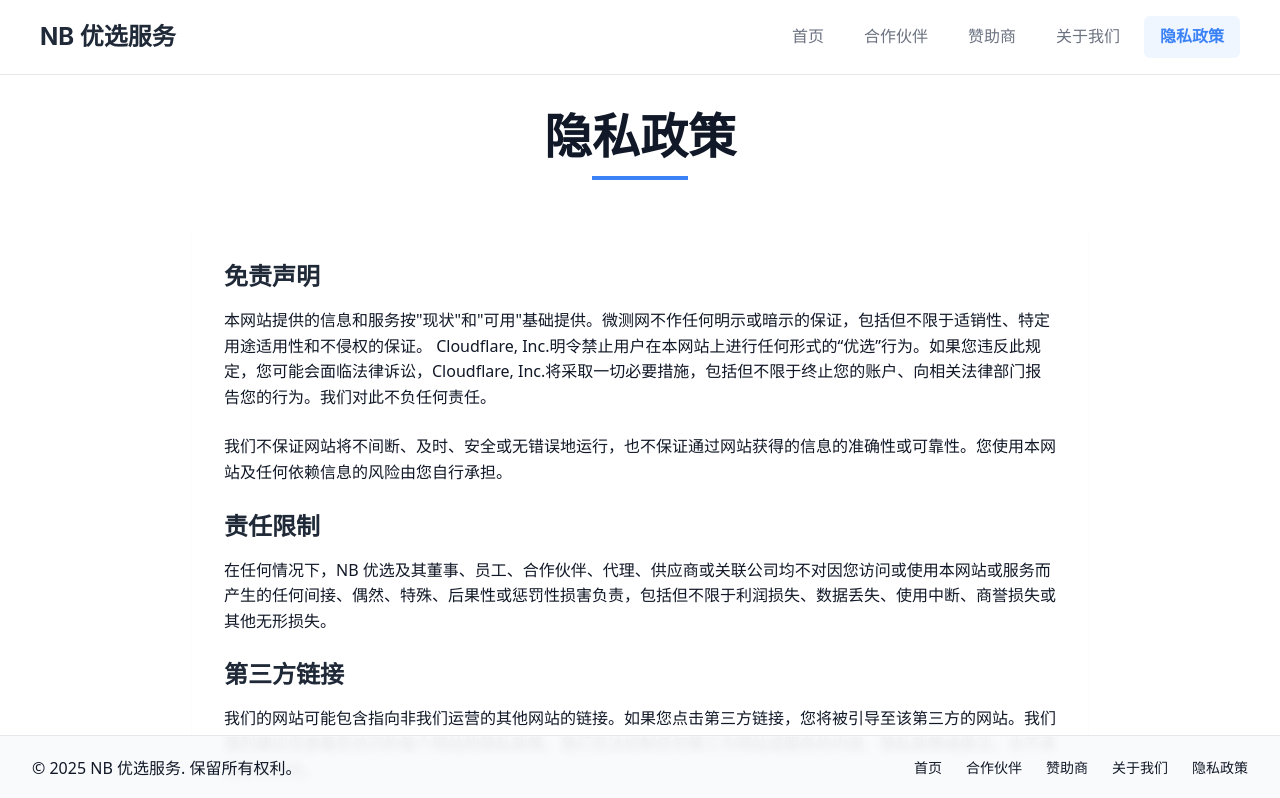
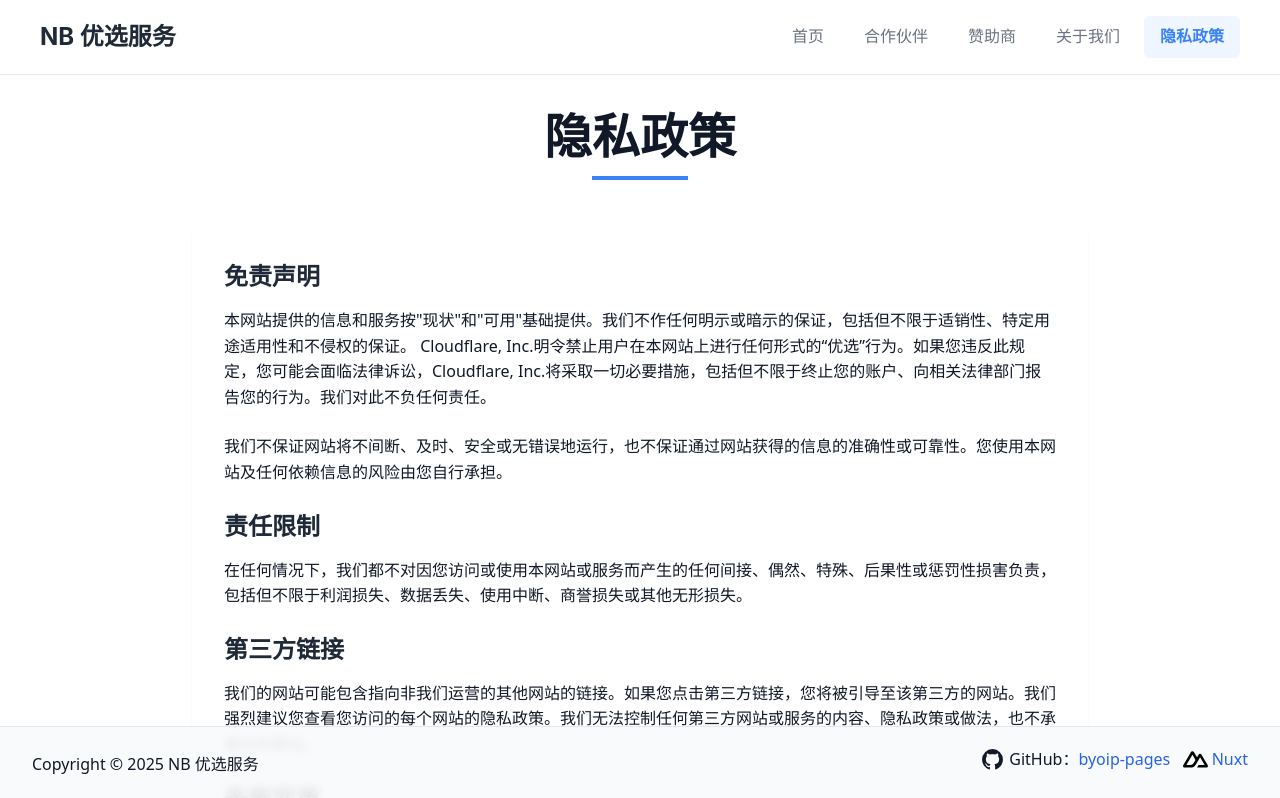
Before and after one commit to Wesley105201/byoip-pages, a Nuxt app: page /privacy in a window 1280 px wide. Shown: the top 798 px of the page. Built offline with nearby package versions, Linux system fonts and the light colour scheme; a small style sheet from the web is missing; a web font is replaced by a local one.

Commit message:
改改页脚

```diff
--- a/src/components/Footer.vue
+++ b/src/components/Footer.vue
@@ -6,18 +6,40 @@
       <div class="flex flex-col items-center justify-between gap-4 md:flex-row">
         <!-- 版权信息 -->
         <p class="text-sm md:text-base">
-          &copy; {{ currentYear }} NB 优选服务. 保留所有权利。
+          Copyright &copy; {{ currentYear }} NB 优选服务
         </p>
         <!-- 导航链接（可选） -->
-        <nav class="flex gap-6">
-          <NuxtLink
-            v-for="link in footerLinks"
-            :key="link.href"
-            :to="link.href"
-            class="text-sm hover:text-blue-600 transition-colors duration-200"
-          >
+        <nav>
+          <!-- 这部分由copilot修改 -->
+          <!-- <NuxtLink v-for="link in footerLinks" :key="link.href" :to="link.href" class="text-sm hover:text-blue-600 transition-colors duration-200">
             {{ link.label }}
-          </NuxtLink>
+          </NuxtLink> -->
+          <span class="inline-flex items-center">
+            <svg
+              xmlns="http://www.w3.org/2000/svg"
+              width="25"
+              height="25"
+              viewBox="0 0 24 24"
+              class="inline-block mr-1 align-middle"
+            >
+              <path
+                fill="currentColor"
+                d="M12 2A10 10 0 0 0 2 12c0 4.42 2.87 8.17 6.84 9.5c.5.08.66-.23.66-.5v-1.69c-2.77.6-3.36-1.34-3.36-1.34c-.46-1.16-1.11-1.47-1.11-1.47c-.91-.62.07-.6.07-.6c1 .07 1.53 1.03 1.53 1.03c.87 1.52 2.34 1.07 2.91.83c.09-.65.35-1.09.63-1.34c-2.22-.25-4.55-1.11-4.55-4.92c0-1.11.38-2 1.03-2.71c-.1-.25-.45-1.29.1-2.64c0 0 .84-.27 2.75 1.02c.79-.22 1.65-.33 2.5-.33c.85 0 1.71.11 2.5.33c1.91-1.29 2.75-1.02 2.75-1.02c.55 1.35.2 2.39.1 2.64c.65.71 1.03 1.6 1.03 2.71c0 3.82-2.34 4.66-4.57 4.91c.36.31.69.92.69 1.85V21c0 .27.16.59.67.5C19.14 20.16 22 16.42 22 12A10 10 0 0 0 12 2"
+              />
+            </svg>
+            GitHub：
+            <a
+              href="https://github.com/FrecklyComb1728/byoip-pages"
+              class="text-blue-600 hover:text-blue-800"
+            >
+              byoip-pages
+            </a>
+            &nbsp;&nbsp;&nbsp;
+            <svg xmlns='http://www.w3.org/2000/svg' viewBox='0 0 256 168' width='25' height='25' class='inline-block mr-1 align-middle' aria-hidden='true' focusable='false'>
+              <path fill='%2300DC82' d='M143.618 167.029h95.166c3.023 0 5.992-.771 8.61-2.237a16.963 16.963 0 0 0 6.302-6.115 16.324 16.324 0 0 0 2.304-8.352c0-2.932-.799-5.811-2.312-8.35L189.778 34.6a16.966 16.966 0 0 0-6.301-6.113 17.626 17.626 0 0 0-8.608-2.238c-3.023 0-5.991.772-8.609 2.238a16.964 16.964 0 0 0-6.3 6.113l-16.342 27.473-31.95-53.724a16.973 16.973 0 0 0-6.304-6.112A17.638 17.638 0 0 0 96.754 0c-3.022 0-5.992.772-8.61 2.237a16.973 16.973 0 0 0-6.303 6.112L2.31 141.975A16.302 16.302 0 0 0 0 150.325c0 2.932.793 5.813 2.304 8.352a16.964 16.964 0 0 0 6.302 6.115 17.628 17.628 0 0 0 8.61 2.237h59.737c23.669 0 41.123-10.084 53.134-29.758l29.159-48.983 15.618-26.215 46.874 78.742h-62.492l-15.628 26.214Zm-67.64-26.24-41.688-.01L96.782 35.796l31.181 52.492-20.877 35.084c-7.976 12.765-17.037 17.416-31.107 17.416Z'/>
+            </svg>
+            <a href="https://nuxt.com" class="text-blue-600">Nuxt</a>
+          </span>
         </nav>
       </div>
     </div>
--- a/src/pages/about.vue
+++ b/src/pages/about.vue
@@ -28,13 +28,14 @@
             如果您有任何问题、建议或合作意向，欢迎通过以下方式联系我们：
           </p>
           <ul class="list-disc pl-6 mt-2">
-            <li>GitHub: <a href="https://github.com/FrecklyComb1728/byoip-pages" class="text-blue-600 hover:text-blue-800">github.com</a></li>
+            <li>GitHub: <a href="https://github.com/FrecklyComb1728/byoip-pages" class="text-blue-600 hover:text-blue-800">FrecklyComb1728/byoip-pages</a></li>
             <li>Email: me@imbee.top</li>
             <li>QQ：3979158171</li>
           </ul>
         </div>
       </div>
     </div>
+    <!-- <div class="h-5"></div> -->
 </template>
 
 <script setup>
--- a/src/pages/privacy.vue
+++ b/src/pages/privacy.vue
@@ -9,7 +9,7 @@
         <div class="prose prose-lg mx-auto">
           <h2 class="text-2xl font-bold text-gray-800 mb-4">免责声明</h2>
           <p class="mb-6">
-            本网站提供的信息和服务按"现状"和"可用"基础提供。微测网不作任何明示或暗示的保证，包括但不限于适销性、特定用途适用性和不侵权的保证。
+            本网站提供的信息和服务按"现状"和"可用"基础提供。我们不作任何明示或暗示的保证，包括但不限于适销性、特定用途适用性和不侵权的保证。
             Cloudflare, Inc.明令禁止用户在本网站上进行任何形式的“优选”行为。如果您违反此规定，您可能会面临法律诉讼，Cloudflare, Inc.将采取一切必要措施，包括但不限于终止您的账户、向相关法律部门报告您的行为。我们对此不负任何责任。
           </p>
           <p class="mb-6">
@@ -18,7 +18,7 @@
 
           <h2 class="text-2xl font-bold text-gray-800 mb-4">责任限制</h2>
           <p class="mb-6">
-            在任何情况下，NB 优选及其董事、员工、合作伙伴、代理、供应商或关联公司均不对因您访问或使用本网站或服务而产生的任何间接、偶然、特殊、后果性或惩罚性损害负责，包括但不限于利润损失、数据丢失、使用中断、商誉损失或其他无形损失。
+            在任何情况下，我们都不对因您访问或使用本网站或服务而产生的任何间接、偶然、特殊、后果性或惩罚性损害负责，包括但不限于利润损失、数据丢失、使用中断、商誉损失或其他无形损失。
           </p>
 
           <h2 class="text-2xl font-bold text-gray-800 mb-4">第三方链接</h2>
@@ -37,6 +37,7 @@
           </p>
         </div>
       </div>
+      <div class="h-5"></div>
     </div>
 </template>
 
```
